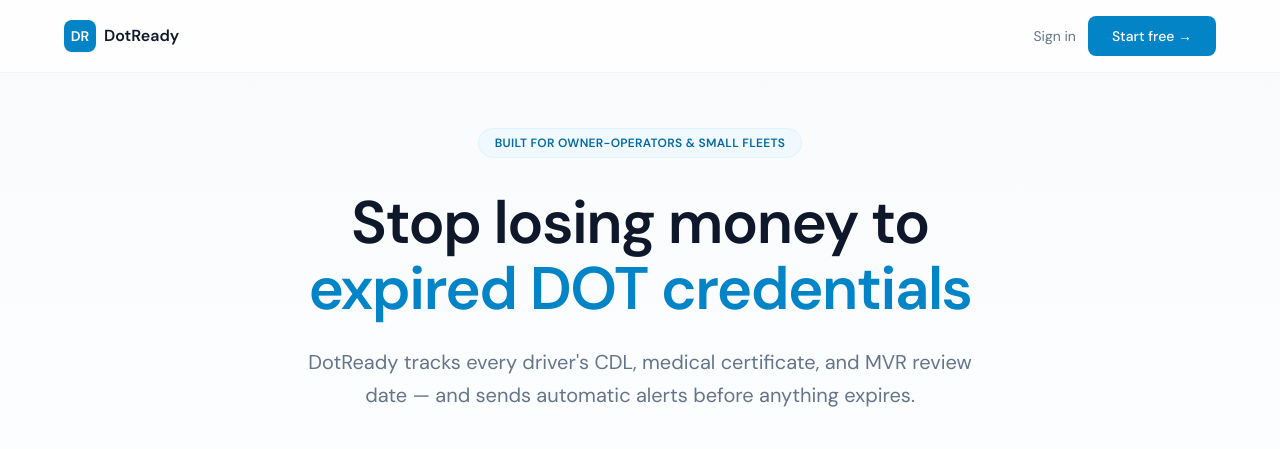
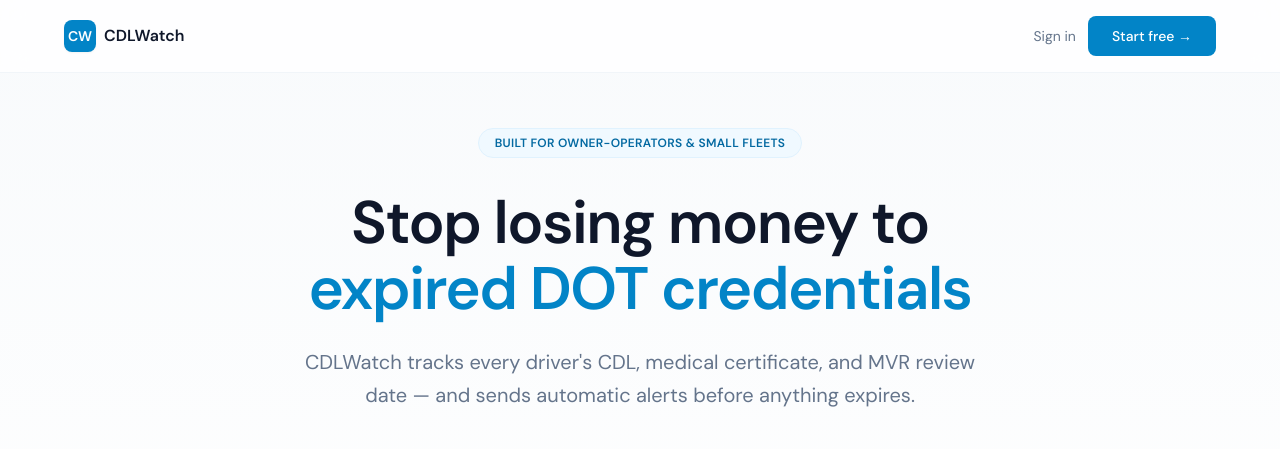
Before and after one commit to GiveMeMace/dotready, a Next.js app: page / in a window 1280 px wide. Shown: the top 449 px of the page. Built offline with nearby package versions, Linux system fonts and the light colour scheme.

Commit message:
Update page.tsx

```diff
--- a/app/page.tsx
+++ b/app/page.tsx
@@ -10,9 +10,9 @@
         <div className="max-w-6xl mx-auto flex items-center justify-between">
           <div className="flex items-center gap-2">
             <div className="w-8 h-8 bg-brand-600 rounded-lg flex items-center justify-center shadow-sm">
-              <span className="text-white font-bold text-sm">DR</span>
+              <span className="text-white font-bold text-sm">CW</span>
             </div>
-            <span className="font-semibold text-slate-900">DotReady</span>
+            <span className="font-semibold text-slate-900">CDLWatch</span>
           </div>
           <div className="flex items-center gap-3">
             <Link href="/auth" className="text-sm text-slate-500 hover:text-slate-900 transition-colors">Sign in</Link>
@@ -32,7 +32,7 @@
             <span className="text-brand-600">expired DOT credentials</span>
           </h1>
           <p className="text-xl text-slate-500 max-w-2xl mx-auto mb-10 leading-relaxed">
-            DotReady tracks every driver's CDL, medical certificate, and MVR review date — and sends automatic alerts before anything expires.
+            CDLWatch tracks every driver's CDL, medical certificate, and MVR review date — and sends automatic alerts before anything expires.
           </p>
           <div className="flex flex-col sm:flex-row items-center justify-center gap-4">
             <Link href="/auth?mode=signup" className="btn-primary text-base px-8 py-3 shadow-lg shadow-brand-100">
@@ -67,7 +67,7 @@
           <div className="grid md:grid-cols-3 gap-8">
             {[
               { step: '01', icon: '📋', title: 'Add your drivers', desc: 'Enter each driver\'s CDL, medical cert, and MVR review dates. Takes about 2 minutes per driver.' },
-              { step: '02', icon: '🔔', title: 'We watch the dates', desc: 'DotReady monitors every expiry date 24/7 and alerts you at 60, 30, and 7 days out.' },
+              { step: '02', icon: '🔔', title: 'We watch the dates', desc: 'CDLWatch monitors every expiry date 24/7 and alerts you at 60, 30, and 7 days out.' },
               { step: '03', icon: '✅', title: 'Stay compliant', desc: 'Renew on time, avoid violations, keep your CSA score clean, and protect your revenue.' },
             ].map(s => (
               <div key={s.step} className="relative">
@@ -105,7 +105,7 @@
         </div>
       </section>
 
-{/* Pricing */}
+      {/* Pricing */}
       <section className="py-24 px-6" id="pricing">
         <div className="max-w-3xl mx-auto text-center">
           <h2 className="text-3xl font-semibold text-slate-900 mb-3">Simple pricing</h2>
@@ -135,7 +135,7 @@
                   </li>
                 ))}
               </ul>
-              <Link href="/auth?mode=signup" className="btn-secondary w-full text-center block text-sm py-3">
+              <Link href="/auth?mode=signup&plan=starter" className="btn-secondary w-full text-center block text-sm py-3">
                 Start free trial
               </Link>
             </div>
@@ -165,7 +165,7 @@
                   </li>
                 ))}
               </ul>
-              <Link href="/auth?mode=signup" className="btn-primary w-full text-center block text-sm py-3">
+              <Link href="/auth?mode=signup&plan=pro" className="btn-primary w-full text-center block text-sm py-3">
                 Start free trial
               </Link>
             </div>
@@ -179,7 +179,7 @@
       <section className="py-24 px-6 bg-brand-600">
         <div className="max-w-3xl mx-auto text-center">
           <h2 className="text-3xl font-semibold text-white mb-4">Ready to stop worrying about compliance?</h2>
-          <p className="text-brand-100 mb-8">Join carriers who use DotReady to stay compliant automatically.</p>
+          <p className="text-brand-100 mb-8">Join carriers who use CDLWatch to stay compliant automatically.</p>
           <Link href="/auth?mode=signup" className="inline-block bg-white text-brand-600 font-semibold px-8 py-3 rounded-lg hover:bg-brand-50 transition-colors">
             Start your free trial →
           </Link>
@@ -191,11 +191,11 @@
         <div className="max-w-5xl mx-auto flex items-center justify-between text-sm text-slate-400">
           <div className="flex items-center gap-2">
             <div className="w-6 h-6 bg-brand-600 rounded flex items-center justify-center">
-              <span className="text-white font-bold text-xs">DR</span>
+              <span className="text-white font-bold text-xs">CW</span>
             </div>
-            <span>DotReady</span>
+            <span>CDLWatch</span>
           </div>
-          <p>© {new Date().getFullYear()} DotReady. Built for American trucking.</p>
+          <p>© {new Date().getFullYear()} CDLWatch. Built for American trucking.</p>
         </div>
       </footer>
 
```
